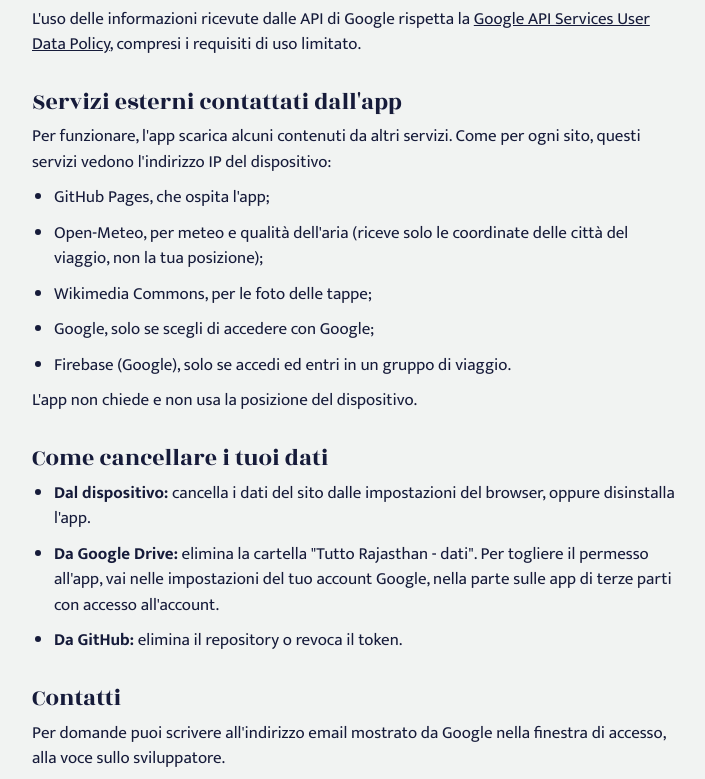
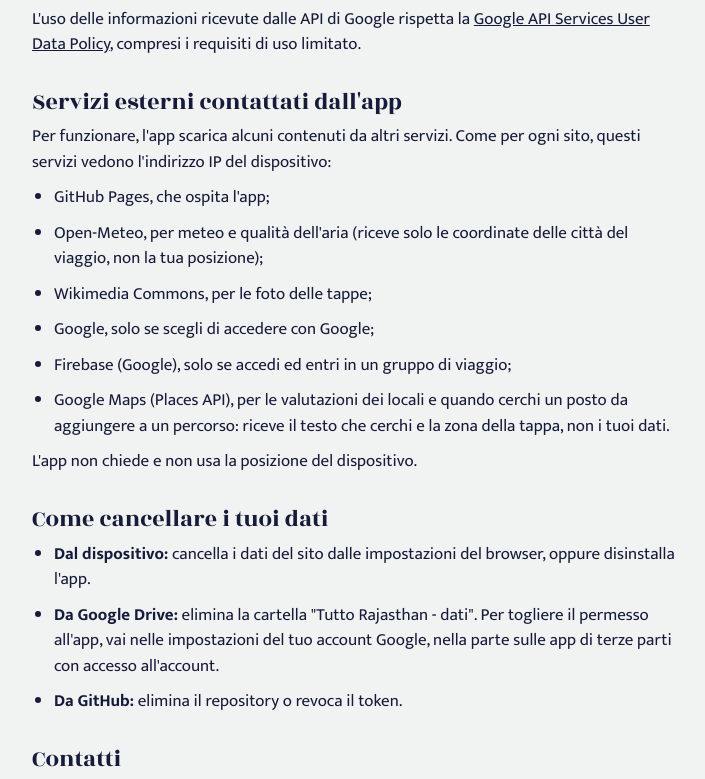
Before and after one commit to gerardo-paternoster/rajasthan, a plain HTML site: page privacy.html in a window 1280 px wide. Shown: the part 1426-2205 px from the top of the page, without its empty margins (284-989 px from the left). Drawn offline with Linux system fonts and the light colour scheme.

Commit message:
Informativa: Google Places
Co-Authored-By: Claude Opus 5.5 <noreply@anthropic.com>
Claude-Session: https://claude.ai/code/session_01LJhuAsC5EaihVkS23Xu2eP

```diff
--- a/privacy.html
+++ b/privacy.html
@@ -19,7 +19,7 @@
 <header class="top"><h1>Tutto Rajasthan</h1></header>
 <main>
   <h2 class="titolone" style="margin-top:8px">Informativa sulla privacy</h2>
-  <p class="tenue">Ultimo aggiornamento: 24 novembre 2026</p>
+  <p class="tenue">Ultimo aggiornamento: 25 novembre 2026</p>
 
   <p>Tutto Rajasthan è un'app di viaggio gratuita e senza pubblicità, fatta da un privato per sé e per i propri compagni di viaggio. Non ha un server proprio. Chi l'ha fatta non riceve né può leggere i tuoi dati personali; vede solo, come tutti i membri, quello che condividi nel gruppo di viaggio, se scegli di entrarci.</p>
 
@@ -53,7 +53,8 @@
     <li>Open-Meteo, per meteo e qualità dell'aria (riceve solo le coordinate delle città del viaggio, non la tua posizione);</li>
     <li>Wikimedia Commons, per le foto delle tappe;</li>
     <li>Google, solo se scegli di accedere con Google;</li>
-    <li>Firebase (Google), solo se accedi ed entri in un gruppo di viaggio.</li>
+    <li>Firebase (Google), solo se accedi ed entri in un gruppo di viaggio;</li>
+    <li>Google Maps (Places API), per le valutazioni dei locali e quando cerchi un posto da aggiungere a un percorso: riceve il testo che cerchi e la zona della tappa, non i tuoi dati.</li>
   </ul>
   <p>L'app non chiede e non usa la posizione del dispositivo.</p>
 
```
